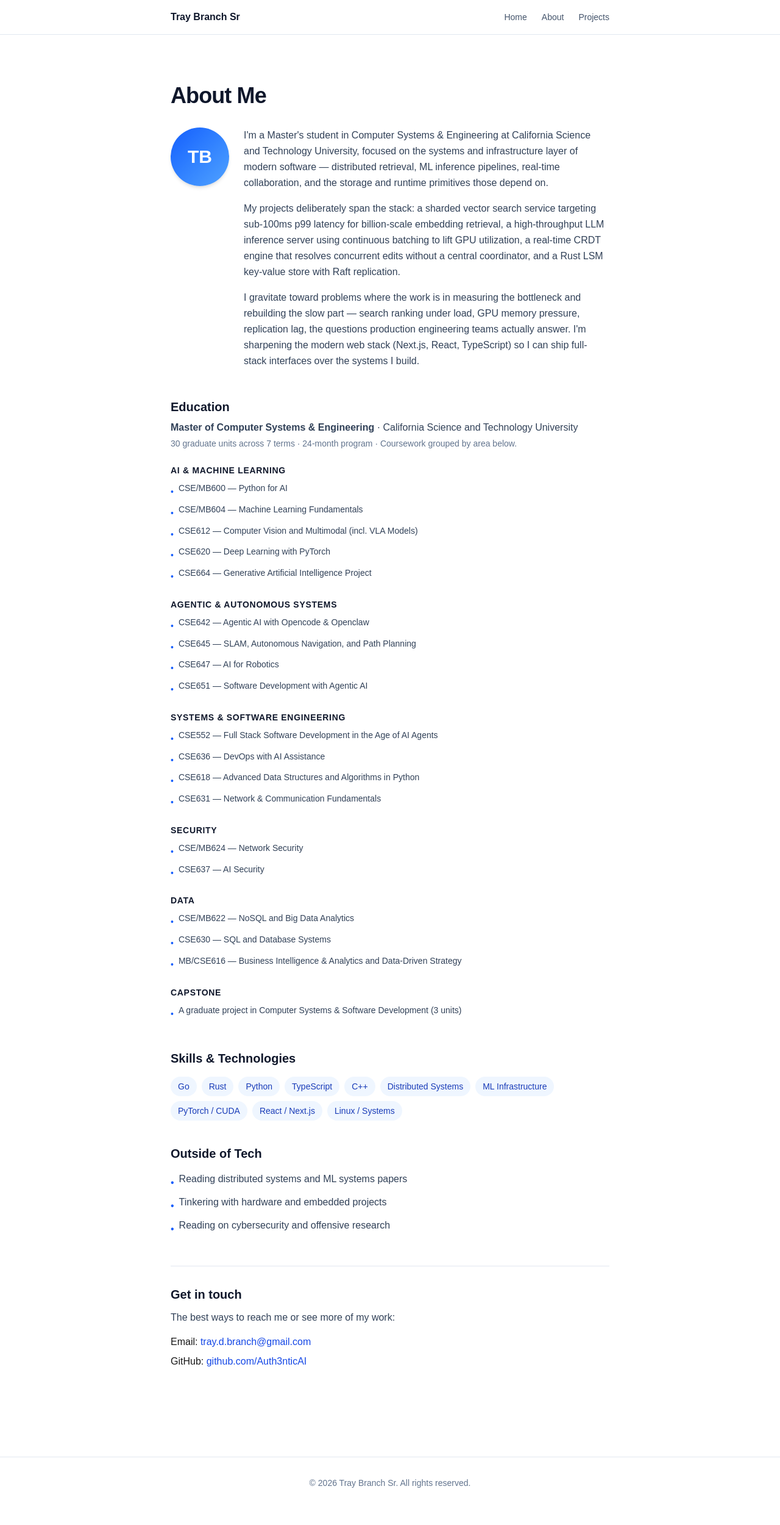
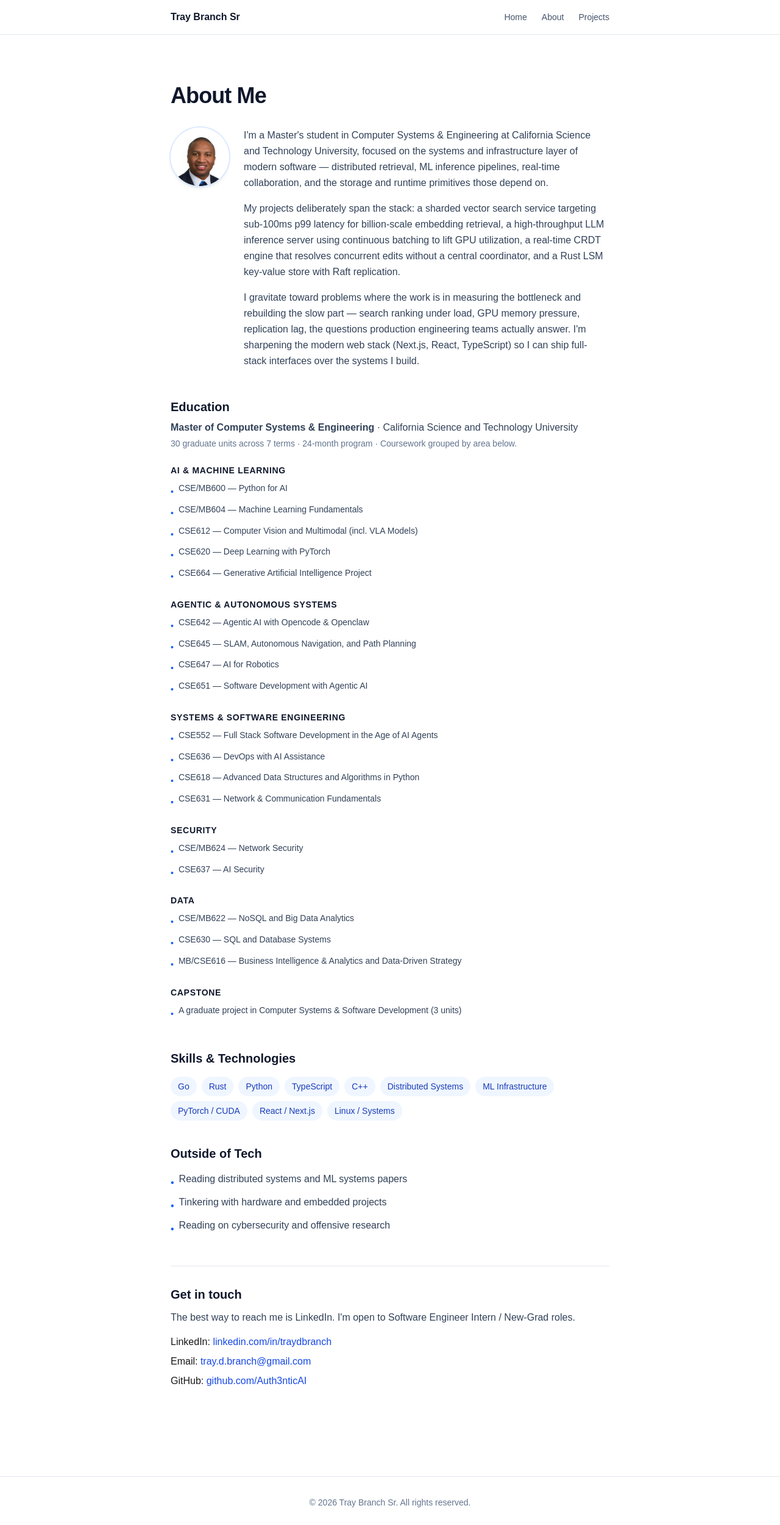
Before and after one commit to Auth3nticAI/portfolio, a Next.js app: page /about in a window 1280 px wide. Shown: the top 2500 px of the page at 61% size. Before the commit the page ends 2473 px from the top, so only its background shows below. Built offline with nearby package versions, Linux system fonts and the light colour scheme.

Commit message:
Use real photo as About avatar; add LinkedIn as primary contact

```diff
--- a/app/about/page.tsx
+++ b/app/about/page.tsx
@@ -77,12 +77,11 @@ export default function AboutPage() {
             </h1>
 
             <div className="mt-8 flex items-start gap-6">
-                <div
-                    aria-hidden="true"
-                    className="flex-shrink-0 w-24 h-24 rounded-full bg-gradient-to-br from-blue-600 to-blue-400 flex items-center justify-center text-3xl font-bold text-white shadow-md"
-                >
-                    TB
-                </div>
+                <img
+                    src="/tray.jpg"
+                    alt="Tray Branch"
+                    className="flex-shrink-0 w-24 h-24 rounded-full object-cover shadow-md ring-2 ring-blue-100"
+                />
                 <div className="flex-1 space-y-4 text-slate-700 leading-relaxed">
                     <p>
                         I&apos;m a Master&apos;s student in Computer Systems
@@ -180,9 +179,21 @@ export default function AboutPage() {
                     Get in touch
                 </h2>
                 <p className="text-slate-700 mb-4">
-                    The best ways to reach me or see more of my work:
+                    The best way to reach me is LinkedIn. I&apos;m open to
+                    Software Engineer Intern / New-Grad roles.
                 </p>
                 <ul className="space-y-2">
+                    <li>
+                        LinkedIn:{" "}
+                        <a
+                            href="https://linkedin.com/in/traydbranch"
+                            target="_blank"
+                            rel="noopener noreferrer"
+                            className="text-blue-700 font-medium hover:underline"
+                        >
+                            linkedin.com/in/traydbranch
+                        </a>
+                    </li>
                     <li>
                         Email:{" "}
                         <a
```
Also changed, not shown: public/tray.jpg (added).
